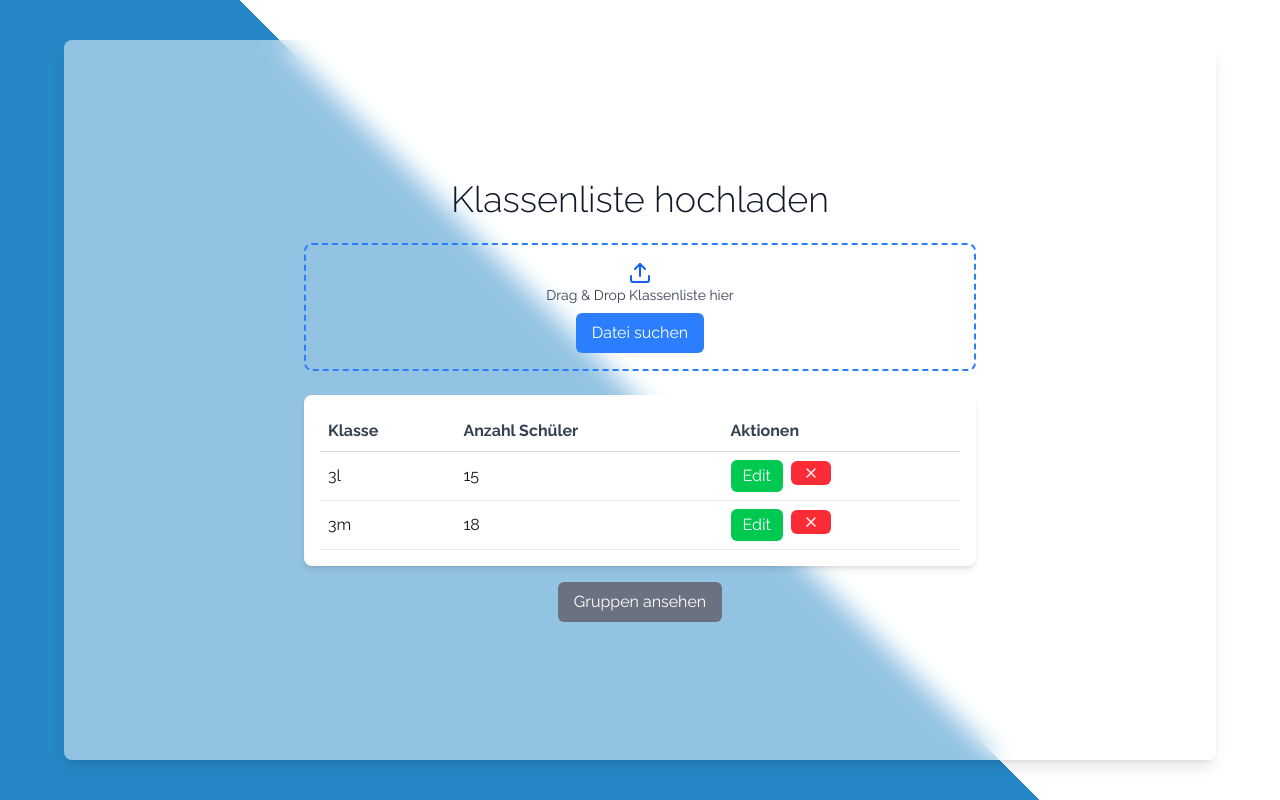
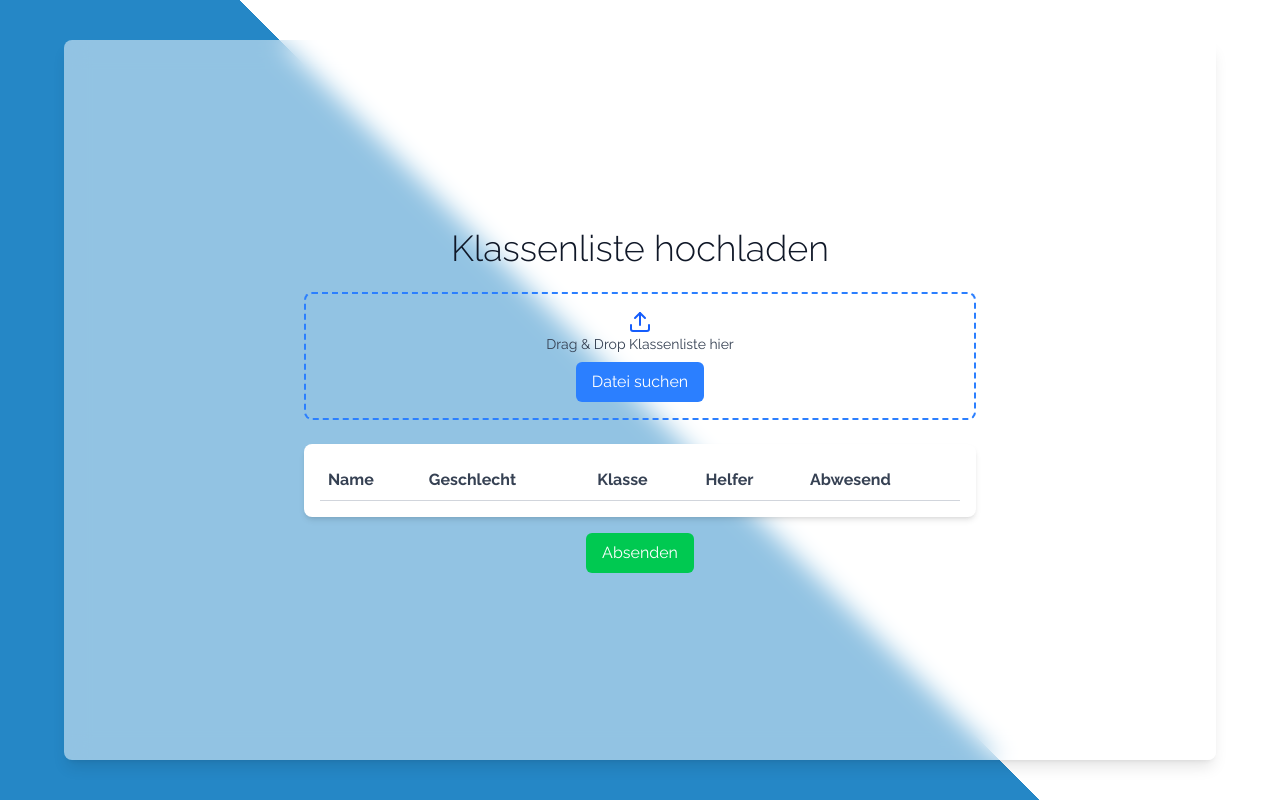
Before and after one commit to IDPA-2025/Leichtathletik-Sporttag-Tool, a Next.js app in the folder sporttag-tool/: page /upload in a window 1280 px wide. Built offline with nearby package versions, Linux system fonts and the light colour scheme.

Commit message:
upload display csv

```diff
--- a/sporttag-tool/package.json
+++ b/sporttag-tool/package.json
@@ -13,6 +13,7 @@
     "bcryptjs": "^3.0.2",
     "lucide-react": "^0.479.0",
     "next": "15.2.2",
+    "papaparse": "^5.5.2",
     "react": "^19.0.0",
     "react-dom": "^19.0.0"
   },
--- a/sporttag-tool/src/app/upload/page.js
+++ b/sporttag-tool/src/app/upload/page.js
@@ -1,21 +1,67 @@
 "use client";
 import { useState } from "react";
 import { Upload, X } from "lucide-react";
+import { useEffect } from "react";
+import { createClient } from "@supabase/supabase-js";
+
+const supabase = createClient("https://your-supabase-url.supabase.co", "your-anon-key");
 
 export default function UploadPage() {
   const [file, setFile] = useState(null);
-  const [classes, setClasses] = useState([
-    { name: "3l", students: 15 },
-    { name: "3m", students: 18 },
-  ]);
+  const [students, setStudents] = useState([]);
+  const [helpers, setHelpers] = useState([]);
+  const [absentees, setAbsentees] = useState([]);
 
   const handleFileUpload = (event) => {
     const uploadedFile = event.target.files[0];
     setFile(uploadedFile);
+
+    const reader = new FileReader();
+    reader.onload = (e) => {
+      const text = e.target.result;
+      const lines = text.split("\n").slice(1); // Entfernt die Kopfzeile
+      const parsedStudents = lines.map((line) => {
+        const [nachname, vorname, anrede, klasse] = line.split(",");
+        return {
+          nachname: nachname.trim(),
+          vorname: vorname.trim(),
+          geschlecht: anrede.trim() === "Herr" ? "maennlich" : "weiblich",
+          klasse: klasse.trim(),
+        };
+      }).filter(student => student.nachname);
+      setStudents(parsedStudents);
+    };
+    reader.readAsText(uploadedFile);
   };
 
-  const handleDelete = (index) => {
-    setClasses(classes.filter((_, i) => i !== index));
+  const toggleHelper = (index) => {
+    setHelpers((prev) =>
+        prev.includes(index) ? prev.filter((i) => i !== index) : [...prev, index]
+    );
+  };
+
+  const toggleAbsentee = (index) => {
+    setAbsentees((prev) =>
+        prev.includes(index) ? prev.filter((i) => i !== index) : [...prev, index]
+    );
+  };
+
+  const handleSubmit = async () => {
+    const payload = students.map((student, index) => ({
+      vorname: student.vorname,
+      nachname: student.nachname,
+      geschlecht: student.geschlecht,
+      klasse: student.klasse,
+      helfer: helpers.includes(index),
+      anwesend: !absentees.includes(index),
+    }));
+
+    const { data, error } = await supabase.from("students").insert(payload);
+    if (error) {
+      console.error("Fehler beim Einfügen in die Datenbank:", error);
+    } else {
+      console.log("Erfolgreich gespeichert:", data);
+    }
   };
 
   return (
@@ -33,29 +79,29 @@ export default function UploadPage() {
             </label>
           </div>
 
-        {/* Tabelle */}
-        <div className="w-full max-w-2xl bg-white shadow-md rounded-lg p-4">
+          {/* Schülerliste */}
+          <div className="w-full max-w-2xl bg-white shadow-md rounded-lg p-4 max-h-96 overflow-y-auto">
             <table className="w-full text-left border-collapse">
               <thead>
               <tr className="border-b border-gray-300">
+                <th className="p-2 text-gray-700">Name</th>
+                <th className="p-2 text-gray-700">Geschlecht</th>
                 <th className="p-2 text-gray-700">Klasse</th>
-                <th className="p-2 text-gray-700">Anzahl Schüler</th>
-                <th className="p-2 text-gray-700">Aktionen</th>
+                <th className="p-2 text-gray-700">Helfer</th>
+                <th className="p-2 text-gray-700">Abwesend</th>
               </tr>
               </thead>
               <tbody>
-              {classes.map((cls, index) => (
-                <tr key={index} className="border-b border-gray-200">
-                  <td className="p-2">{cls.name}</td>
-                  <td className="p-2">{cls.students}</td>
-                  <td className="p-2">
-                    <button className="bg-green-500 text-white px-3 py-1 rounded-md mr-2">Edit</button>
-                    <button
-                      className="bg-red-500 text-white px-3 py-1 rounded-md"
-                      onClick={() => handleDelete(index)}
-                    >
-                      <X size={16} />
-                    </button>
+              {students.map((student, index) => (
+                  <tr key={index} className="border-b border-gray-200 text-black">
+                    <td className="p-2">{`${student.nachname}, ${student.vorname}`}</td>
+                    <td className="p-2">{student.geschlecht}</td>
+                    <td className="p-2">{student.klasse}</td>
+                    <td className="p-2 text-center">
+                      <input type="checkbox" onChange={() => toggleHelper(index)} checked={helpers.includes(index)} />
+                    </td>
+                    <td className="p-2 text-center">
+                      <input type="checkbox" onChange={() => toggleAbsentee(index)} checked={absentees.includes(index)} />
                     </td>
                   </tr>
               ))}
@@ -63,9 +109,9 @@ export default function UploadPage() {
             </table>
           </div>
 
-        {/* Gruppen-Button */}
-        <button className="mt-4 bg-gray-500 text-white px-4 py-2 rounded-md hover:bg-gray-600">
-          Gruppen ansehen
+          {/* Absenden-Button */}
+          <button onClick={handleSubmit} className="mt-4 bg-green-500 text-white px-4 py-2 rounded-md hover:bg-green-600">
+            Absenden
           </button>
         </div>
       </div>
```
Also changed, not shown: 1 other file (tests, documents, lock files or other folders). Lines whose indentation alone changed are shown as unchanged.
